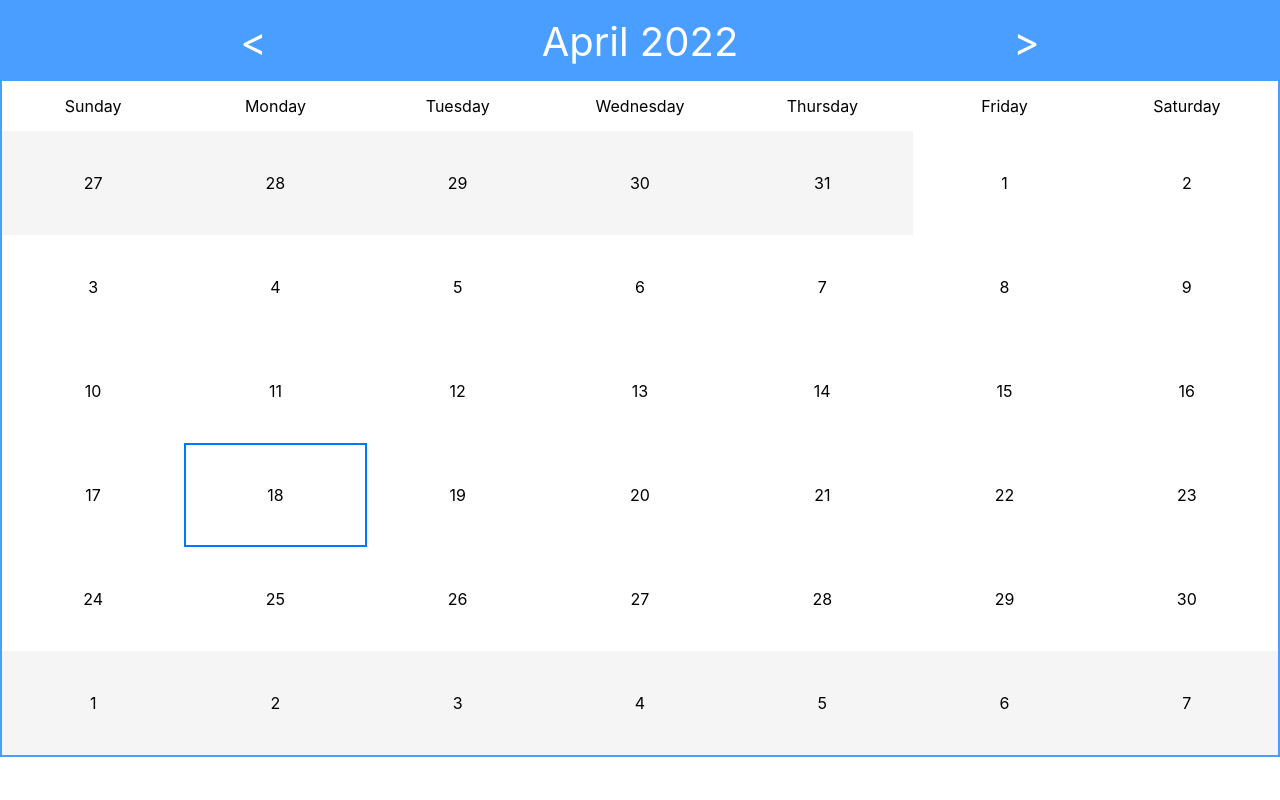
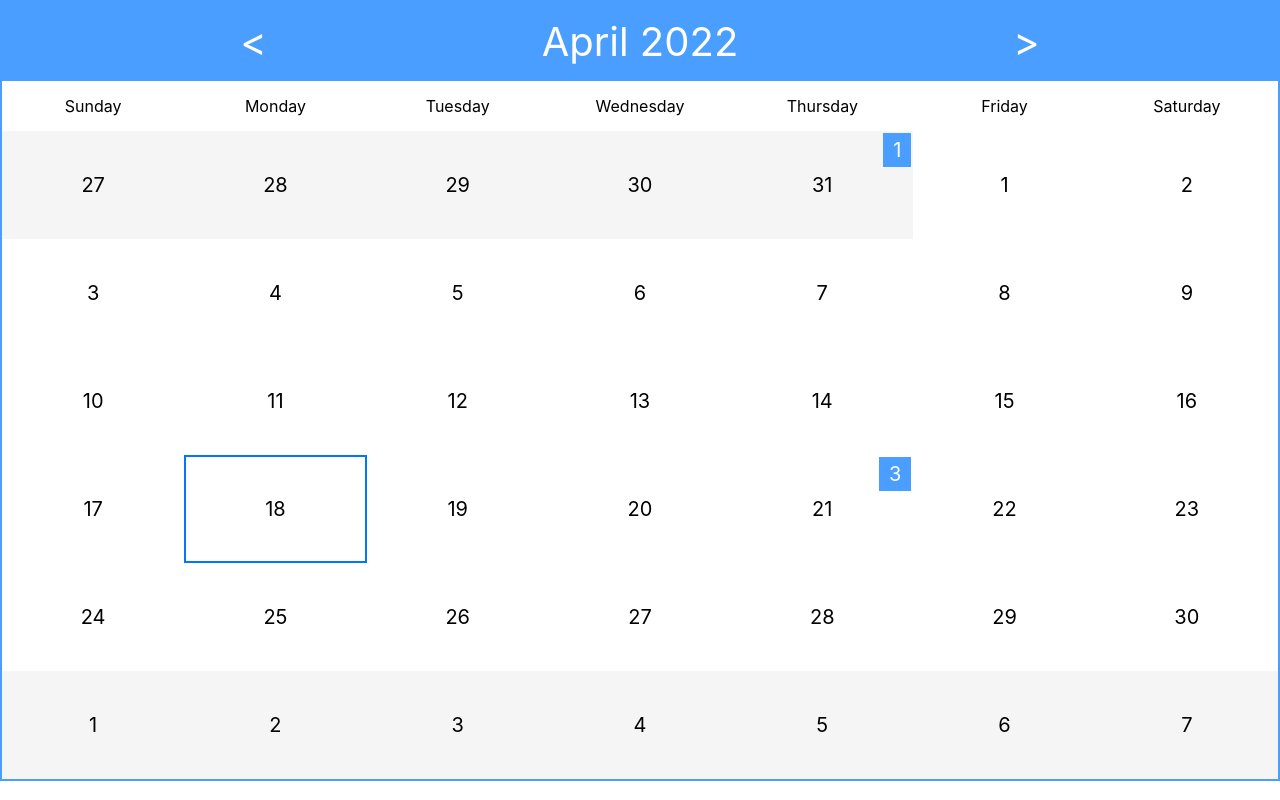
Before and after one commit to Tasty63/calendar-app, a React (Create React App) app: page / in a window 1280 px wide. Built offline with nearby package versions, Linux system fonts and the light colour scheme.

Commit message:
feat: add number of events indicator to calendar

```diff
--- a/src/components/CalendarDay/CalendarDay.scss
+++ b/src/components/CalendarDay/CalendarDay.scss
@@ -1,6 +1,7 @@
 @import '../../config/variables.scss';
 
 .calendar__day {
+  position: relative;
   display: flex;
   justify-content: center;
   flex: 0 0 calc(100% / 7);
@@ -25,3 +26,19 @@
     border: 2px solid $calendar-today-color;
   }
 }
+
+.calendar__indicator {
+  position: absolute;
+  top: 0;
+  right: 0;
+  font-size: 20px;
+  padding: 5px 10px;
+  box-sizing: border-box;
+  background: $calendar-color;
+  color: white;
+  text-align: center;
+}
+
+.calendar__date {
+  font-size: 20px;
+}
--- a/src/components/CalendarDay/CalendarDay.tsx
+++ b/src/components/CalendarDay/CalendarDay.tsx
@@ -22,7 +22,8 @@ function CalendarDay({ date, isFromCurrentMonth }: CalendarDayProps) {
   return (
     <>
       <div className={dayClassName} onClick={() => setModalActive(true)}>
-        {date.getDate()}
+        <div className="calendar__date">{date.getDate()}</div>
+        {dayEvents.length ? <div className="calendar__indicator">{dayEvents.length}</div> : ''}
       </div>
       <Modal isActive={isModalActive} handleClose={() => setModalActive(false)}>
         <EventList date={date} dayEvents={dayEvents} />
--- a/src/components/EventForm/EventForm.tsx
+++ b/src/components/EventForm/EventForm.tsx
@@ -21,8 +21,8 @@ function EventForm({ date, handleCloseModal, mode, parameters }: EventFormProps)
     mode === 'Update' && parameters
       ? dispatch(
           update({
-            id: parameters?.id,
-            day: parameters?.day,
+            id: parameters.id,
+            day: parameters.day,
             title: titleValue,
             description: descriptionValue,
             startTime: startTimeValue,
--- a/src/components/EventList/EventList.tsx
+++ b/src/components/EventList/EventList.tsx
@@ -1,6 +1,6 @@
 import React, { useState } from 'react';
 import { months, noEventsText } from '../../config/constants';
-import { EventFormProps, EventListProps } from '../../types/calendar-types';
+import { EventListProps } from '../../types/calendar-types';
 import DayEvent from '../DayEvent/DayEvent';
 import EventForm from '../EventForm/EventForm';
 import Modal from '../Modal/Modal';
```
